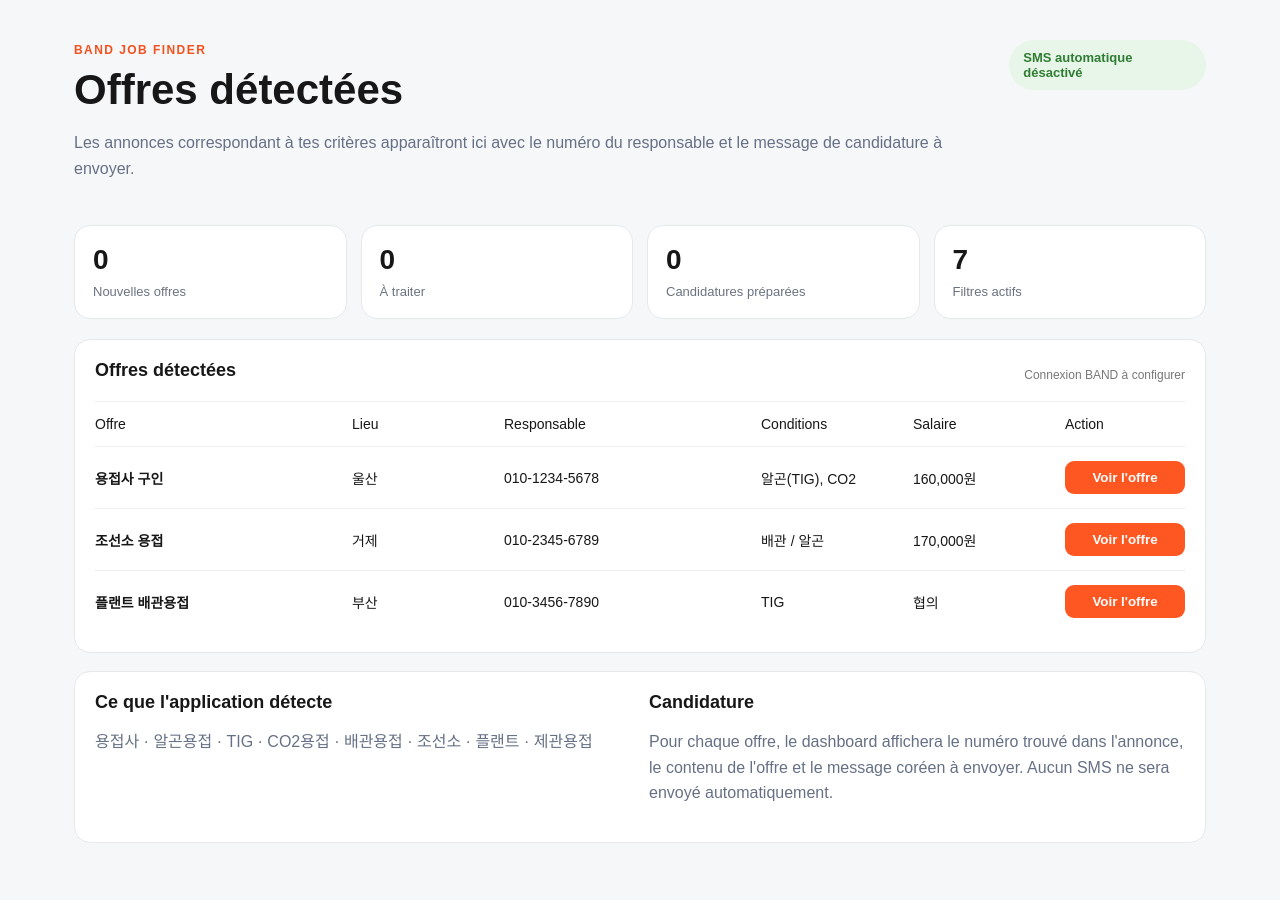
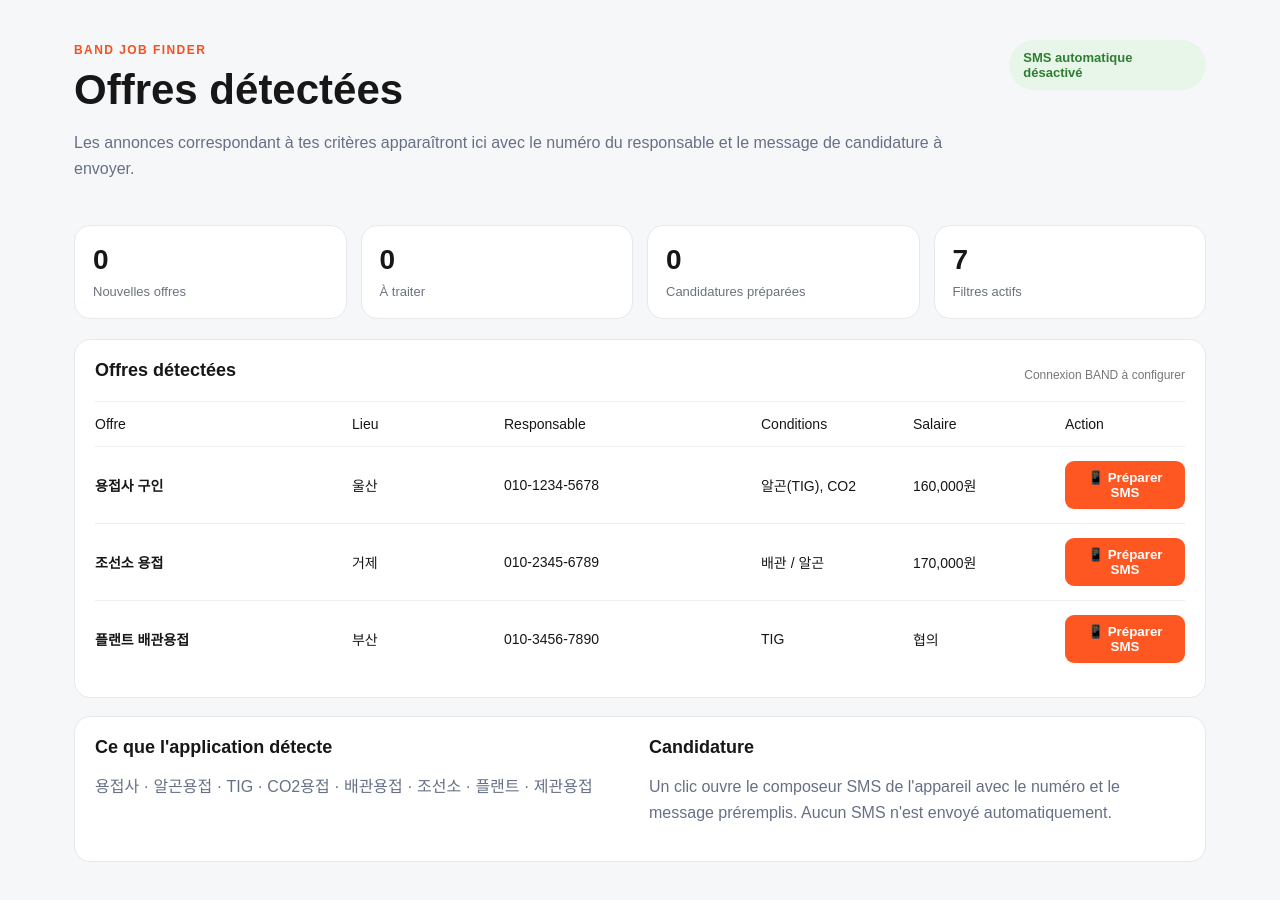
Before and after one commit to meridane/band-job-finder, a Next.js app: page / in a window 1280 px wide. Shown: the top 900 px of the page. Built offline with nearby package versions, Linux system fonts and the light colour scheme.

Commit message:
Open prepared SMS composer from job dashboard

```diff
--- a/app/page.tsx
+++ b/app/page.tsx
@@ -1,8 +1,22 @@
+"use client";
+
 const rows=[
- {job:"용접사 구인",place:"울산",contact:"010-1234-5678",details:"알곤(TIG), CO2",pay:"160,000원",source:"BAND"},
- {job:"조선소 용접",place:"거제",contact:"010-2345-6789",details:"배관 / 알곤",pay:"170,000원",source:"BAND"},
- {job:"플랜트 배관용접",place:"부산",contact:"010-3456-7890",details:"TIG",pay:"협의",source:"BAND"}
+ {job:"용접사 구인",place:"울산",contact:"010-1234-5678",details:"알곤(TIG), CO2",pay:"160,000원"},
+ {job:"조선소 용접",place:"거제",contact:"010-2345-6789",details:"배관 / 알곤",pay:"170,000원"},
+ {job:"플랜트 배관용접",place:"부산",contact:"010-3456-7890",details:"TIG",pay:"협의"}
 ];
+
+const message=(r:typeof rows[number]) =>
+`안녕하세요. ${r.job} 구인 공고를 보고 연락드립니다.
+알곤(TIG) 및 CO2 용접 경력이 있으며 지원하고 싶습니다.
+현재 근무 가능합니다.
+근무조건과 면접 일정 안내 부탁드립니다.
+감사합니다.`;
+
+function prepareSms(phone:string, body:string){
+ const normalized=phone.replace(/[^0-9+]/g,"");
+ window.location.href=`sms:${normalized}?body=${encodeURIComponent(body)}`;
+}
 
 export default function Home(){
  return <main className="shell">
@@ -14,12 +28,12 @@ export default function Home(){
    <div className="cardhead"><h2>Offres détectées</h2><span>Connexion BAND à configurer</span></div>
    <div className="table">
     <div className="row head"><span>Offre</span><span>Lieu</span><span>Responsable</span><span>Conditions</span><span>Salaire</span><span>Action</span></div>
-    {rows.map((r,i)=><div className="row" key={i}><span className="job">{r.job}</span><span>{r.place}</span><span>{r.contact}</span><span>{r.details}</span><span>{r.pay}</span><button>Voir l'offre</button></div>)}
+    {rows.map((r,i)=><div className="row" key={i}><span className="job">{r.job}</span><span>{r.place}</span><span>{r.contact}</span><span>{r.details}</span><span>{r.pay}</span><button onClick={()=>prepareSms(r.contact,message(r))}>📱 Préparer SMS</button></div>)}
    </div>
   </section>
   <section className="card grid">
    <div><h2>Ce que l'application détecte</h2><p>용접사 · 알곤용접 · TIG · CO2용접 · 배관용접 · 조선소 · 플랜트 · 제관용접</p></div>
-   <div><h2>Candidature</h2><p>Pour chaque offre, le dashboard affichera le numéro trouvé dans l'annonce, le contenu de l'offre et le message coréen à envoyer. Aucun SMS ne sera envoyé automatiquement.</p></div>
+   <div><h2>Candidature</h2><p>Un clic ouvre le composeur SMS de l'appareil avec le numéro et le message préremplis. Aucun SMS n'est envoyé automatiquement.</p></div>
   </section>
  </main>
 }
```
